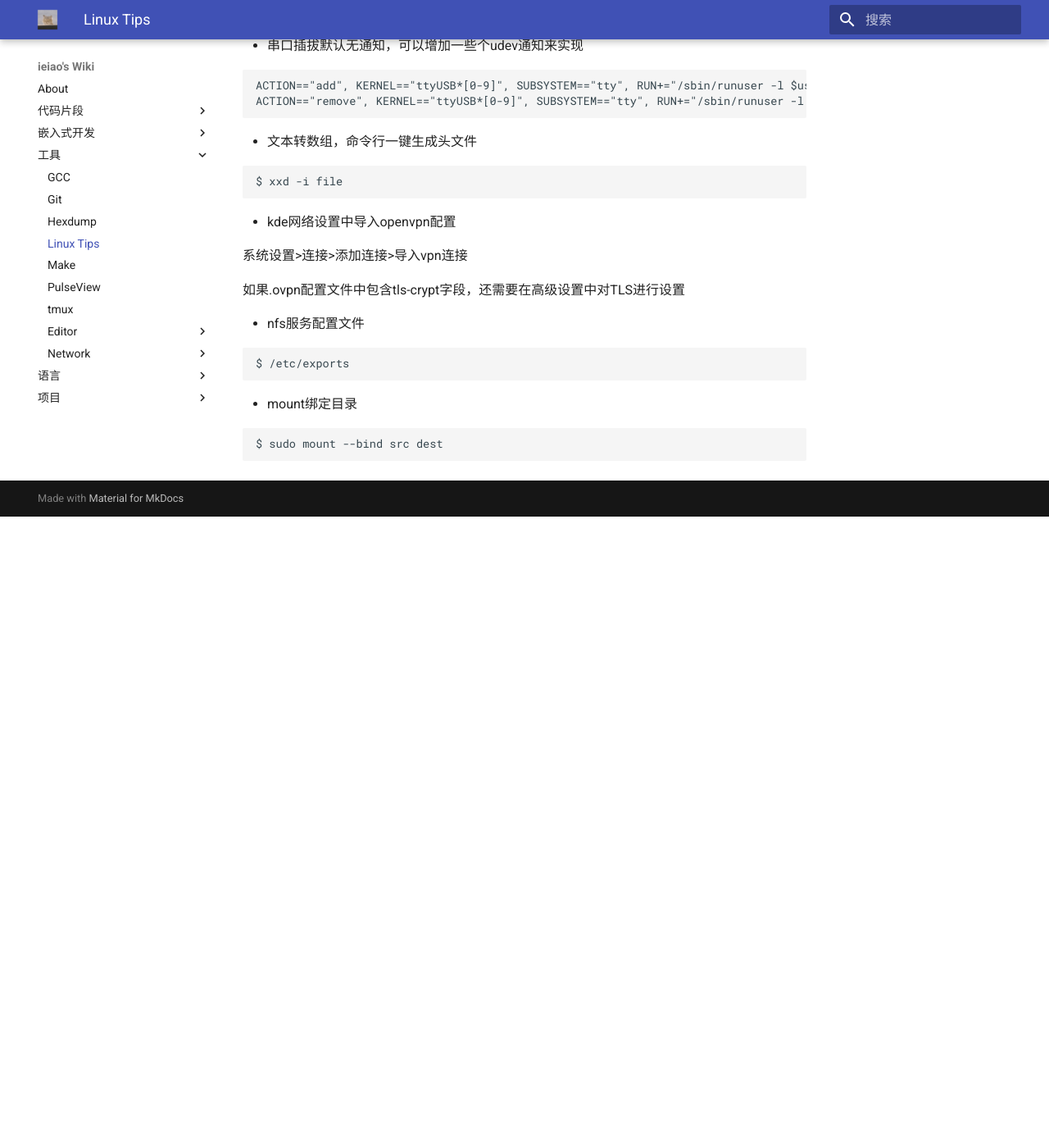
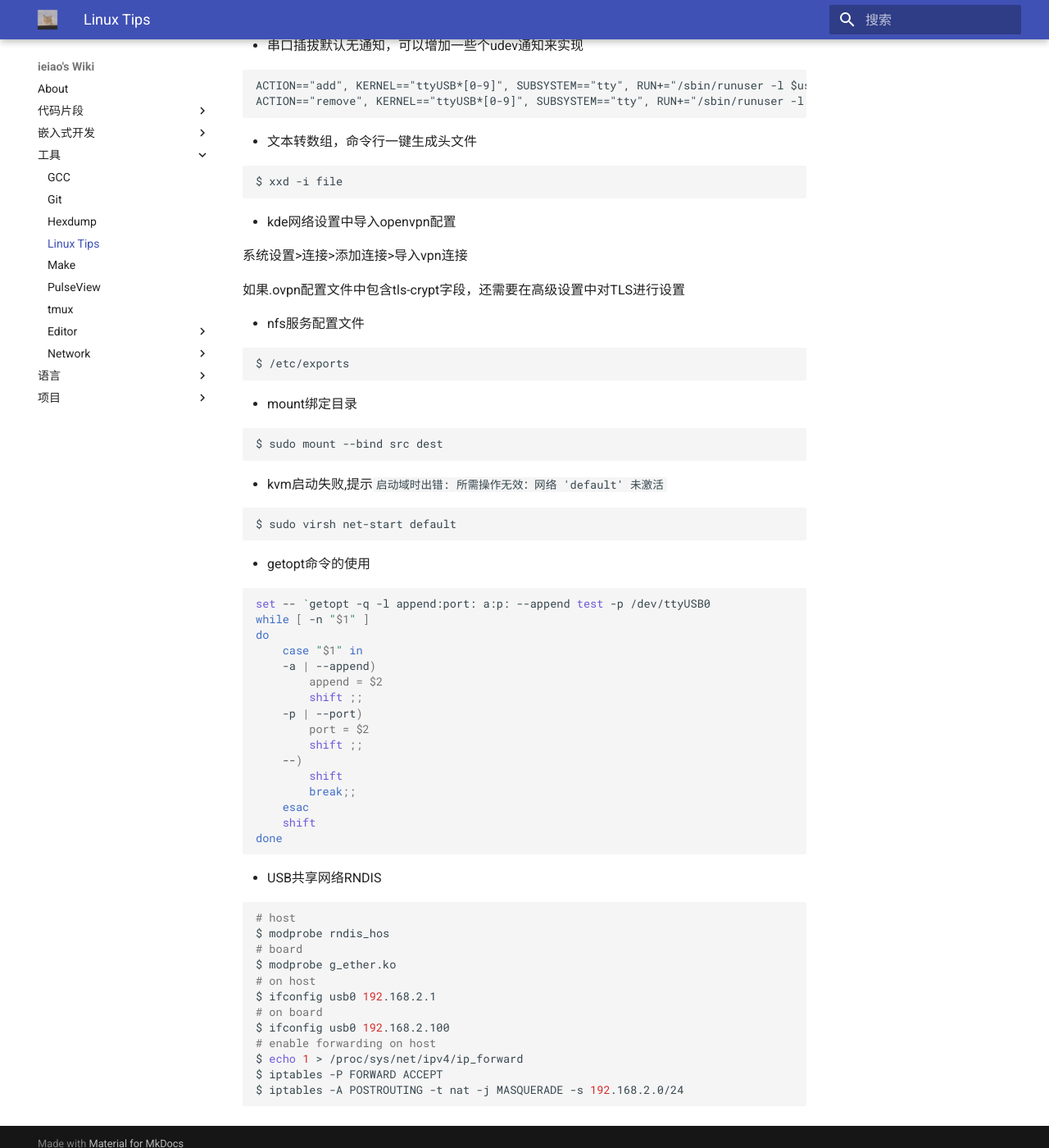
Before and after one commit to liweihao-cn/wiki, an MkDocs documentation site: the page built from docs/工具/linux_tips.md, in a window 1280 px wide and 1400 px high, scrolled down 997 px. Shown: the whole window at 82% size. Built offline with MkDocs 1.6.1 and Material for MkDocs 9.7.7, drawn with Linux system fonts in a browser that asks for light colours; before the commit the page ends 1627 px from its top, so only the background shows below that.

Commit message:
调整内容

````diff
--- a/docs/工具/linux_tips.md
+++ b/docs/工具/linux_tips.md
@@ -82,3 +82,47 @@ $ /etc/exports
 ```shell
 $ sudo mount --bind src dest
 ```
+
+* kvm启动失败,提示`启动域时出错: 所需操作无效：网络 'default' 未激活`
+
+```shell
+$ sudo virsh net-start default
+```
+
+* getopt命令的使用
+
+```shell
+set -- `getopt -q -l append:port: a:p: --append test -p /dev/ttyUSB0
+while [ -n "$1" ]
+do
+	case "$1" in
+	-a | --append)
+		append = $2
+		shift ;;
+	-p | --port)
+		port = $2
+		shift ;;
+	--)
+		shift
+		break;;
+	esac
+	shift
+done
+```
+
+* USB共享网络RNDIS
+
+```shell
+# host
+$ modprobe rndis_hos
+# board
+$ modprobe g_ether.ko
+# on host
+$ ifconfig usb0 192.168.2.1
+# on board
+$ ifconfig usb0 192.168.2.100
+# enable forwarding on host
+$ echo 1 > /proc/sys/net/ipv4/ip_forward
+$ iptables -P FORWARD ACCEPT
+$ iptables -A POSTROUTING -t nat -j MASQUERADE -s 192.168.2.0/24
+```
````
Also changed, not shown: docs/嵌入式开发/hardware.md (+19 -0 lines), docs/嵌入式开发/openwrt.md (+1 -1 lines), docs/项目/daplink.md (deleted, +0 -61 lines).
